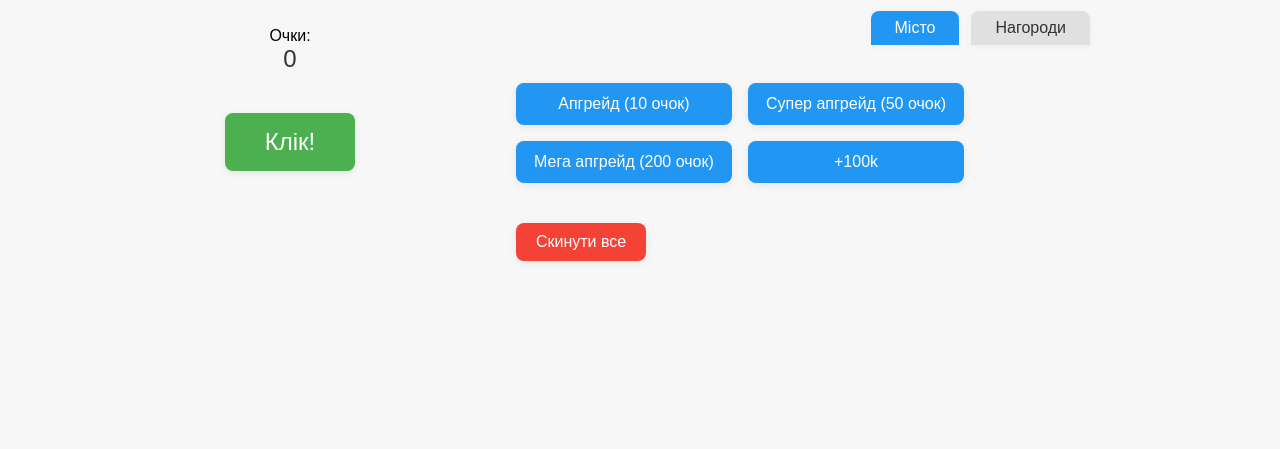
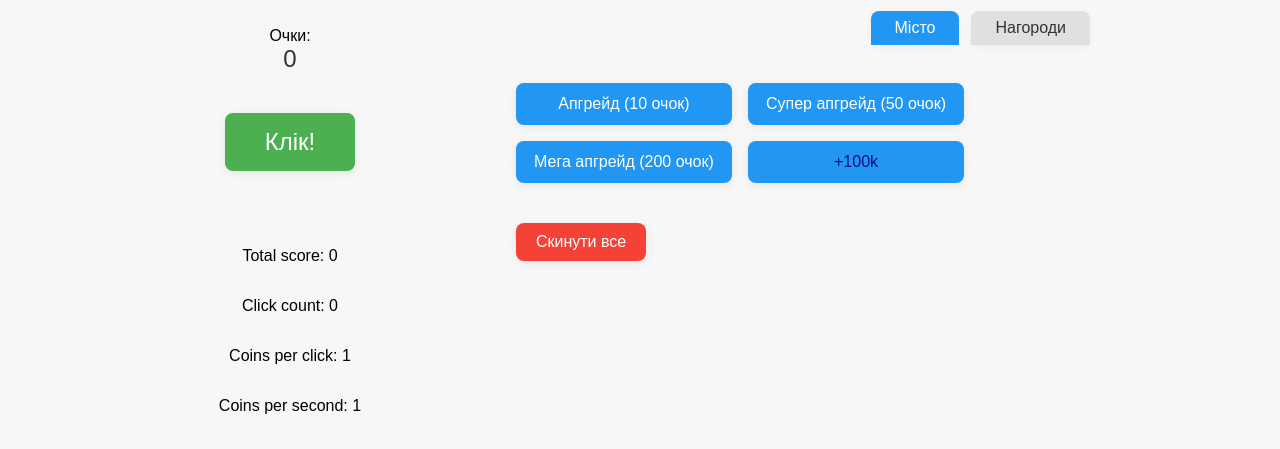
Before and after one commit to yStasiv/clickerJS, a plain HTML site: page index.html in a window 1280 px wide. Shown: the part 79-528 px from the top of the page. Drawn offline with Linux system fonts and the light colour scheme.

Commit message:
Add counters

```diff
--- a/index.html
+++ b/index.html
@@ -17,6 +17,12 @@
             <p>Очки: <span id="score">0</span></p>
         </div>
       <button id="click-btn">Клік!</button>
+      <div class="counters">
+        <p>Total score: <span id="total-score-counter">0</span></p>
+        <p>Click count: <span id="click-counter">0</span></p>
+        <p>Coins per click: <span id="pre-click-counter">0</span></p>
+        <p>Coins per second: <span id="per-second-counter">0</span></p>
+      </div>
     </div>
     <div class="right-panel">
       <div class="tabs-row">
@@ -28,7 +34,7 @@
           <button id="upgrade-btn">Апгрейд (10 очок)</button>
           <button id="upgrade2-btn">Супер апгрейд (50 очок)</button>
           <button id="upgrade3-btn">Мега апгрейд (200 очок)</button>
-          <button id="test-boost-btn">+100k</button>
+          <button id="test-boost-btn" style="color: rgb(12, 12, 141);">+100k</button>
         </div>
         <button id="reset-btn" class="reset-btn">Скинути все</button>
       </div>
--- a/script.js
+++ b/script.js
@@ -24,17 +24,27 @@ achievementsTab.addEventListener('click', () => {
 });
 
 let score = Number(localStorage.getItem('score')) || 0;
+let totalScore = Number(localStorage.getItem('totalScore')) || 0;
 let clickPower = Number(localStorage.getItem('clickPower')) || 1;
+let clickCount = Number(localStorage.getItem('clickCounter')) || 0;
 
 
-
+// Score
 const scoreEl = document.getElementById("score");
 const clickBtn = document.getElementById("click-btn");
+// Upgrades
 const upgradeBtn = document.getElementById("upgrade-btn");
 const upgrade2Btn = document.getElementById("upgrade2-btn");
 const upgrade3Btn = document.getElementById("upgrade3-btn");
+// Test Boost Button
 const testBoostBtn = document.getElementById("test-boost-btn");
 const resetBtn = document.getElementById("reset-btn");
+// Counters
+const totalScoreCounter = document.getElementById("total-score-counter");
+const clickCounter = document.getElementById("click-counter");
+const preClickCounter = document.getElementById("pre-click-counter");
+const preSecondCounter = document.getElementById("per-second-counter");
+
 
 
 
@@ -43,14 +53,23 @@ function updateUI() {
   upgradeBtn.textContent = `Апгрейд (${10 * clickPower} очок)`;
   upgrade2Btn.textContent = `Супер апгрейд (${50 * clickPower} очок)`;
   upgrade3Btn.textContent = `Мега апгрейд (${200 * clickPower} очок)`;
-  upgrade3Btn.testBoostBtn = `+100k`;
+  testBoostBtn.textContent = `+100k`;
+
+  if (totalScoreCounter) totalScoreCounter.textContent = totalScore;
+  if (clickCounter) clickCounter.textContent = clickCount;
+  if (preClickCounter) preClickCounter.textContent = clickPower;
+  if (preSecondCounter) preSecondCounter.textContent = clickPower;
 }
 
 updateUI();
 
 clickBtn.addEventListener("click", () => {
   score += clickPower;
+  totalScore += clickPower;
+  clickCount += 1;
   localStorage.setItem('score', score);
+  localStorage.setItem('totalScore', totalScore);
+  localStorage.setItem('clickCounter', clickCount);
   updateUI();
   playSound(clickSound);
 });
@@ -106,15 +125,23 @@ testBoostBtn.addEventListener("click", () => {
   }
 });
 resetBtn.addEventListener("click", () => {
+    // TODO: Think if I need to refresh all counters
+      totalScore = 0;
+      clickCount = 0;
+      localStorage.setItem('totalScore', totalScore);
+      localStorage.setItem('clickCounter', clickCount);
+    //
   score = 0;
   clickPower = 1;
   localStorage.setItem('score', score);
   localStorage.setItem('clickPower', clickPower);
+
   updateUI();
 });
 
 function playSound(sound) {
-  if (clickSound) {
+    // Check if sound is defined before playing and playing it
+  if (sound) {
     sound.currentTime = 0;
     sound.volume = 0.3; // Set volume to 10%
     sound.play().catch(error => {
--- a/style.css
+++ b/style.css
@@ -47,6 +47,13 @@ body {
   box-shadow: 0 2px 8px rgba(0,0,0,0.08);
 }
 
+.counters{
+  width: 100%;
+  display: flex;
+  margin-top: 20%;
+  flex-direction: column;
+  align-items: center;
+}
 
 .right-panel {
   width: 80vw;
```
